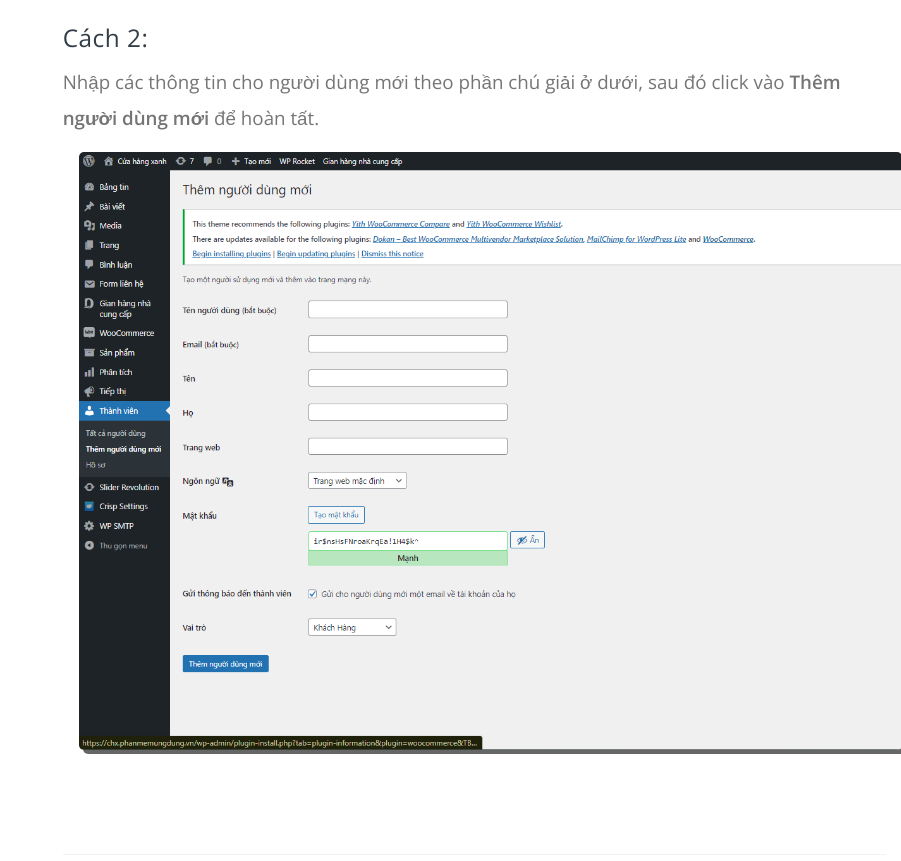
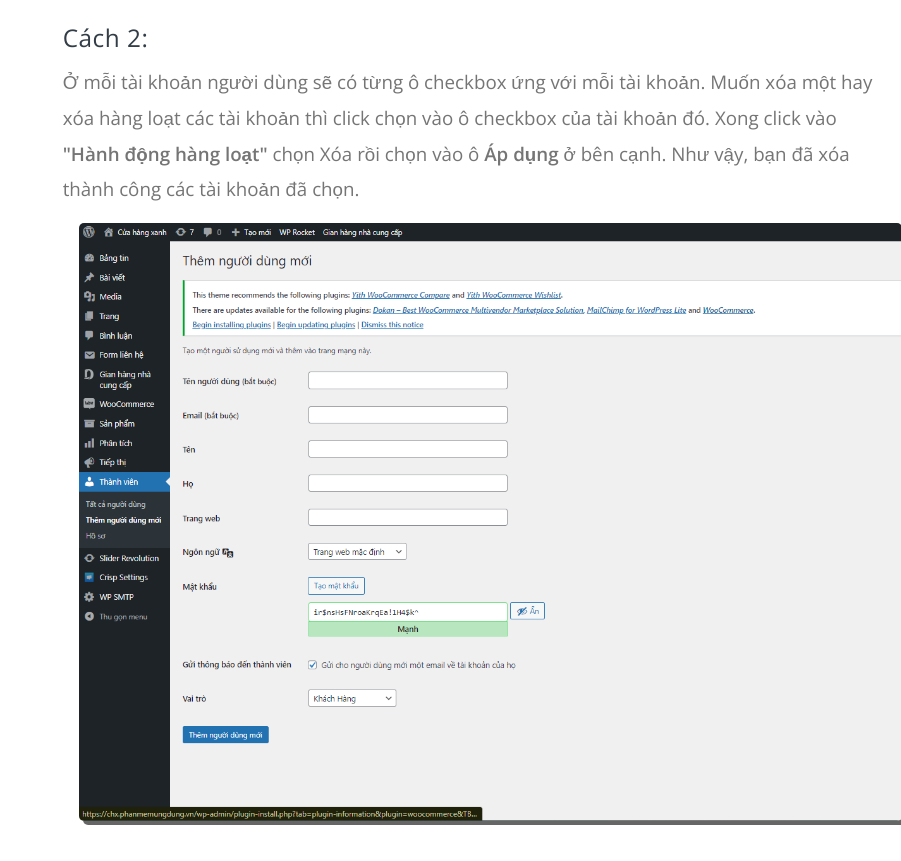
Before and after one commit to GithubDuong1412/Mo-ta-web-CHX, a plain HTML site: page index.html in a window 1280 px wide. Shown: the part 6593-7454 px from the top of the page, without its empty margins (379-1280 px from the left). Drawn offline with nearby package versions, Linux system fonts and the light colour scheme.

Commit message:
section Qly-nguoi-dung DONE

```diff
--- a/index.html
+++ b/index.html
@@ -323,10 +323,10 @@
                 <div>
                   <h4>Cách 2: </h4>
                   <p class="lead-2">
-                    Nhập các thông tin cho người dùng mới theo phần chú giải ở dưới, sau đó click vào <strong>Thêm người dùng mới</strong> để hoàn tất.
+                    Ở mỗi tài khoản người dùng sẽ có từng ô checkbox ứng với mỗi tài khoản. Muốn xóa một hay xóa hàng loạt các tài khoản thì click chọn vào ô checkbox của tài khoản đó. Xong click vào
+                    <strong>"Hành động hàng loạt"</strong> chọn Xóa rồi chọn vào ô <strong>Áp dụng</strong> ở bên cạnh. Như vậy, bạn đã xóa thành công các tài khoản đã chọn.
                   </p>
                   <img class="image-content" src="./assets/images/quanly-nguoidung/Add-user-b2.png" alt="xoa-nguoi-dung">
-
                 </div>
 
 
```
